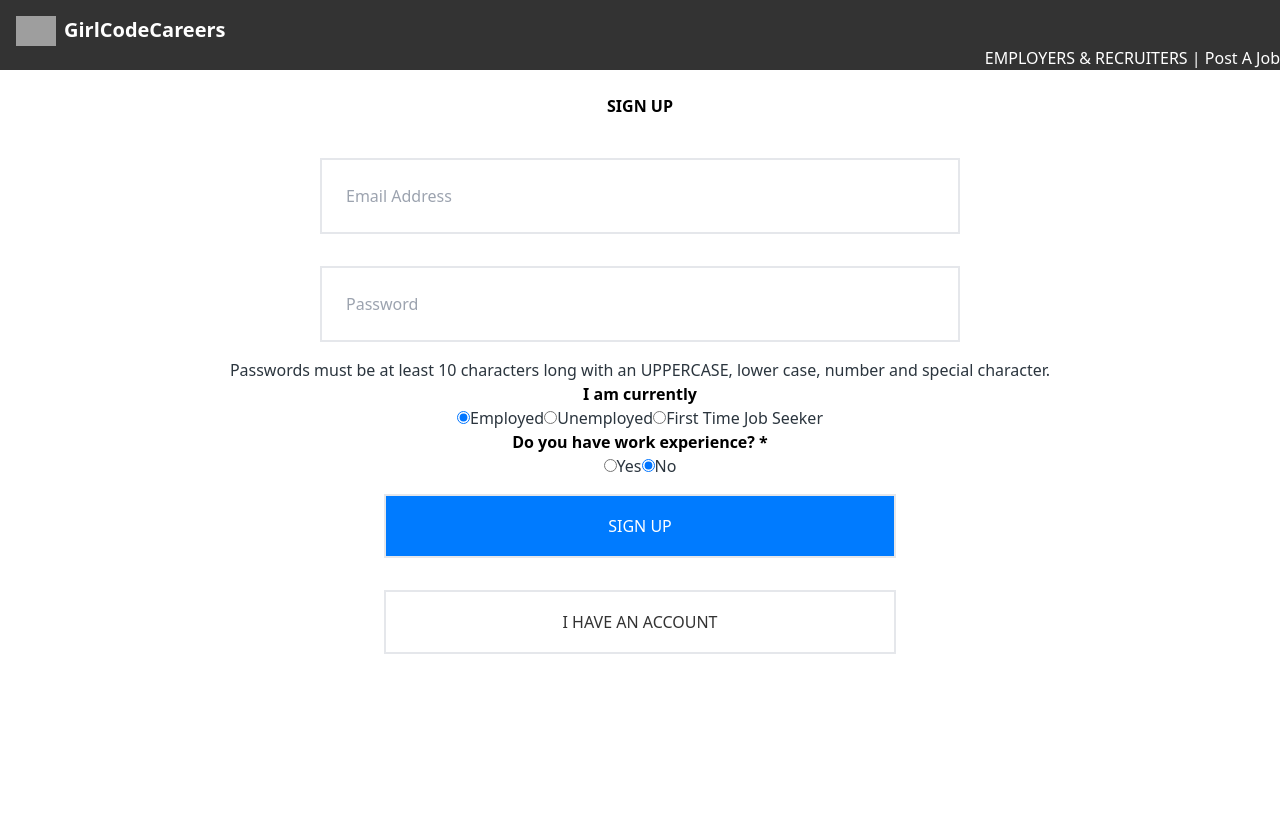
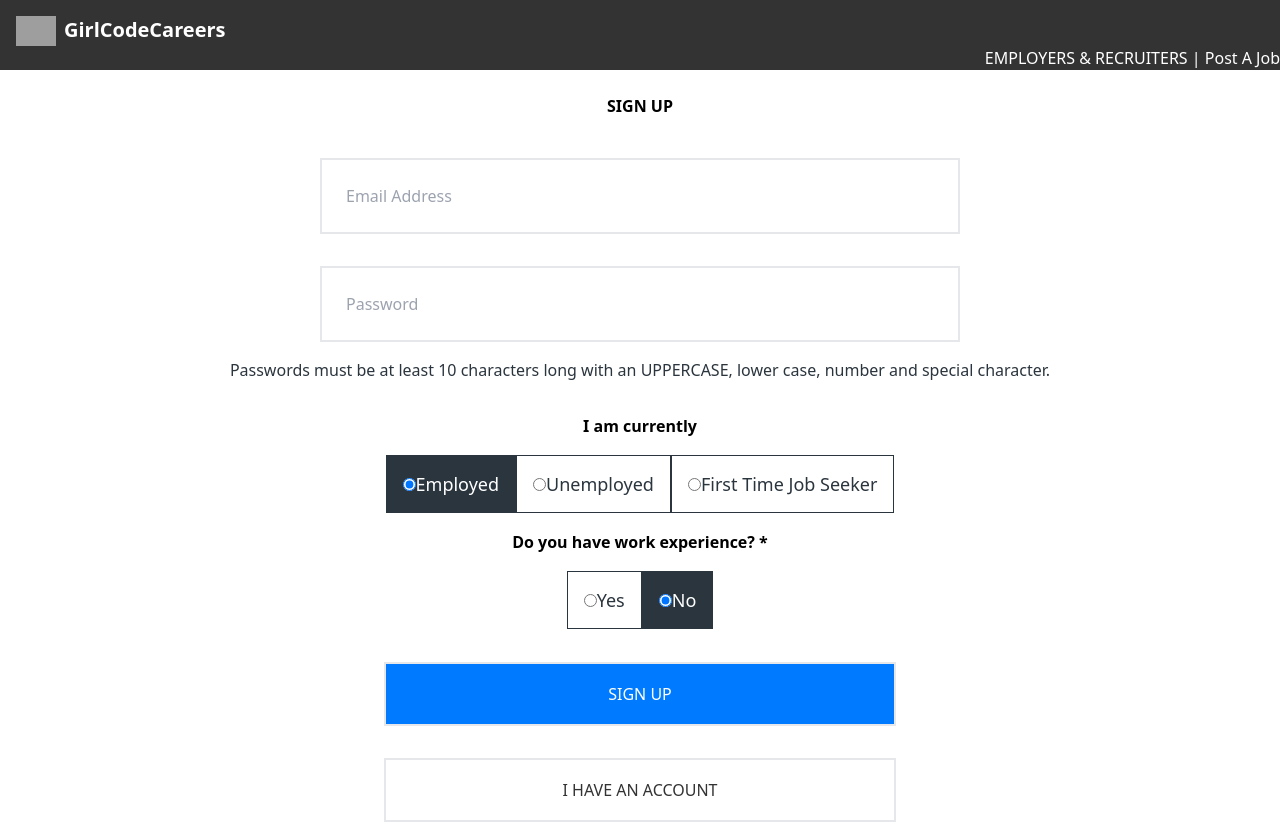
Before and after one commit to Nolu-M/job-listing-platform, a React (Vite) app: page /sign-up in a window 1280 px wide. Before the commit the page ends 800 px from the top, so only its background shows below. Built offline with nearby package versions, Linux system fonts and the light colour scheme; grey boxes are pictures that could not be loaded.

Commit message:
Added css to sign up labels

```diff
--- a/src/index.css
+++ b/src/index.css
@@ -28,3 +28,15 @@ body {
 .btn-secondary {
     @apply border-2 hover:border-[#007bff]
 }
+
+.btn-sign {
+    @apply border-[#2b353e] items-center text-lg p-4 border-solid font-normal border
+}
+
+.btn-unchecked {
+    @apply bg-white text-[#2b353e]
+}
+
+.btn-checked {
+    @apply bg-[#2b353e] text-white
+}
--- a/src/pages/SignUp.jsx
+++ b/src/pages/SignUp.jsx
@@ -21,27 +21,27 @@ const SignUp = () => {
                             <input type="text" placeholder='Password' className='m-4 p-6 border-2 w-1/2' required/>
                                 <p>Passwords must be at least 10 characters long with an UPPERCASE, lower case, number and special character.</p>
                         </div>
-                        <div>
+                        <div className='mt-8'>
                             <h2>I am currently</h2>
-                                <div>
-                                    <label>
+                                <div className='mt-8 mb-8'>
+                                    <label className='btn-sign btn-checked'>
                                         <input type="radio" value='Employed' name='CurrentJobSeekersStatus' id='CurrentJobSeekerStatus' checked='checked' data-val='true'
                                         data-val-required='The CurrentJobSeekersStatus field is required'/>Employed
                                     </label>
-                                    <label>
+                                    <label className='btn-sign btn-unchecked'>
                                         <input type="radio" value='Unemployed' name='CurrentJobSeekersStatus' id='CurrentJobSeekerStatus'/>Unemployed
                                     </label>
-                                    <label>
+                                    <label className='btn-sign btn-unchecked'>
                                         <input type="radio" value='FirstTimeJobSeeker' name='CurrentJobSeekersStatus' id='CurrentJobSeekerStatus'/>First Time Job Seeker
                                     </label>
                                 </div>
                             <h2>Do you have work experience? *</h2>
-                                <div>
-                                    <label>
+                                <div className='mt-8 mb-8'>
+                                    <label className='btn-sign btn-unchecked'>
                                         <input type="radio" value='true' name='HasWorkExperience' id='CurrentJobSeekerStatus' checked='checked' data-val='true'
                                         data-val-required='The HasWorkExperience field is required'data-activation='c24radio'/>Yes
                                     </label>
-                                    <label>
+                                    <label className='btn-sign btn-checked'>
                                         <input type="radio" value='No' name='HasWorkExperience' id='HasWorkExperience' checked='checked'
                                         data-activation='c24radio'/>No
                                     </label>
```
